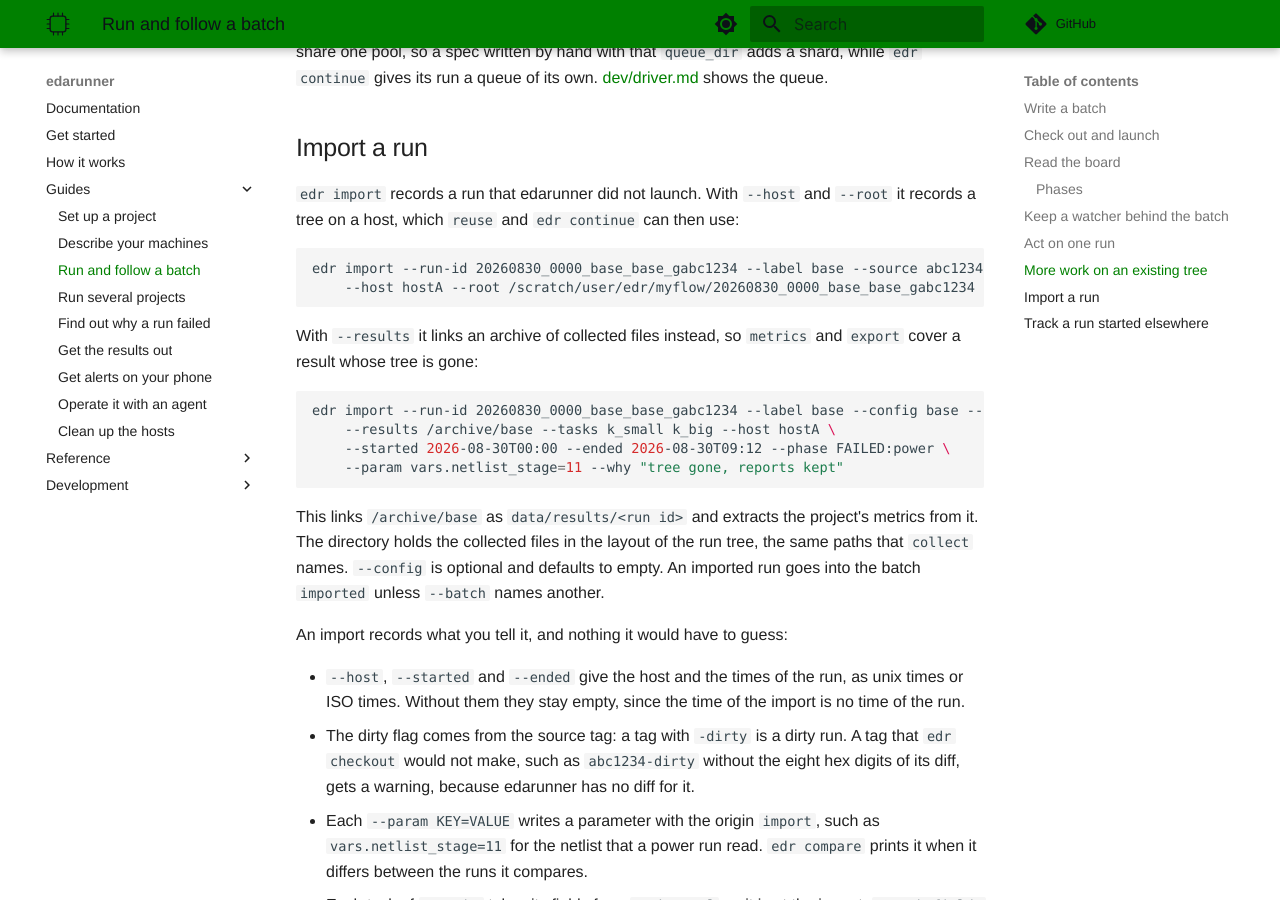
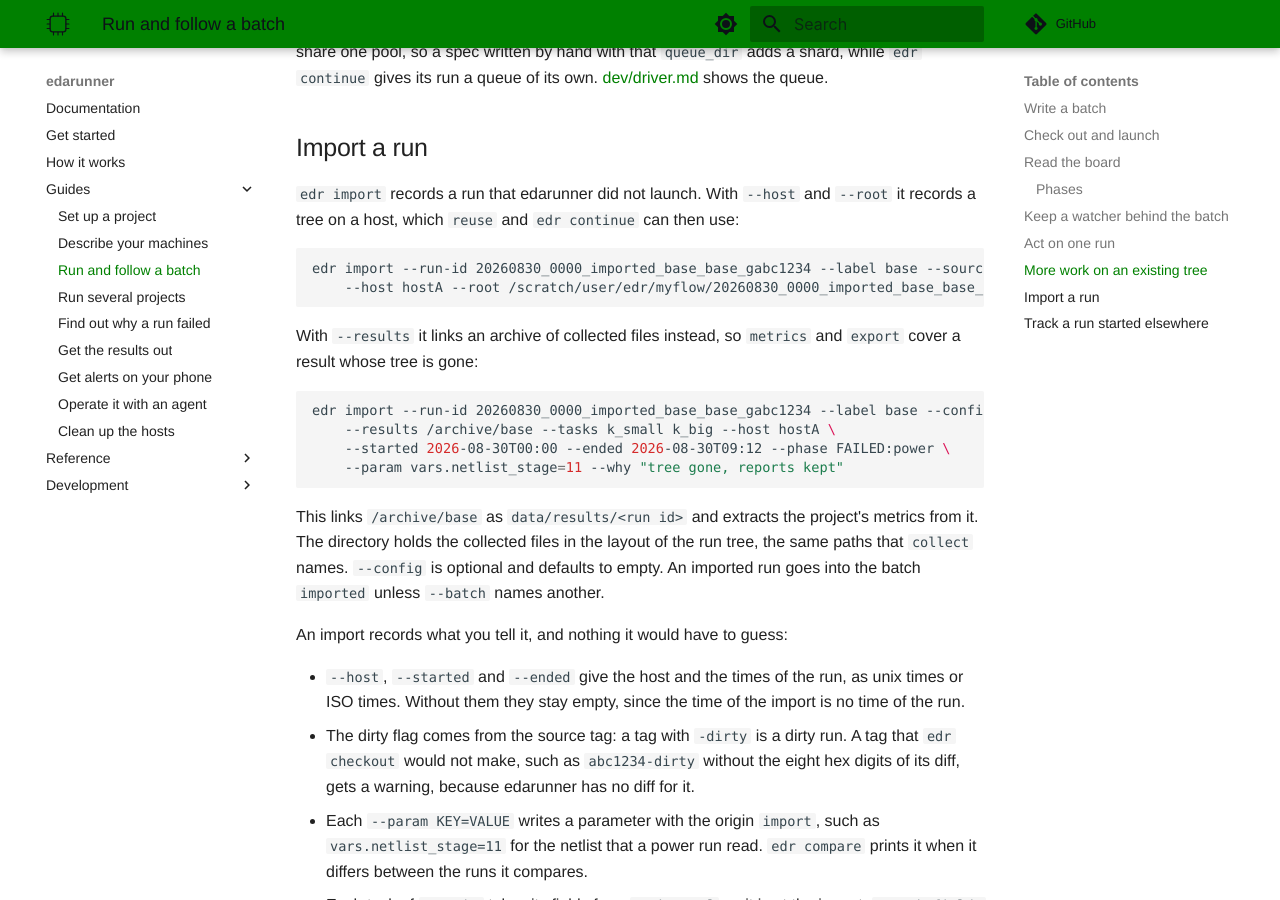
Before and after one commit to lionnus/edarunner, an MkDocs documentation site: the page built from docs/guides/run.md, in a window 1280 px wide and 900 px high, scrolled down 6601 px. Built offline with MkDocs 1.6.1 and Material for MkDocs 9.7.7, drawn with Linux system fonts in a browser that asks for light colours; comment, search, counter and statistics services are not loaded.

Commit message:
:memo: docs: Show the example run ids of the guides in the default form with the batch

````diff
--- a/docs/guides/run.md
+++ b/docs/guides/run.md
@@ -323,15 +323,15 @@ and `--root` it records a tree on a host, which `reuse` and
 `edr continue` can then use:
 
 ```sh
-edr import --run-id 20260830_0000_base_base_gabc1234 --label base --source abc1234 \
-    --host hostA --root /scratch/user/edr/myflow/20260830_0000_base_base_gabc1234
+edr import --run-id 20260830_0000_imported_base_base_gabc1234 --label base --source abc1234 \
+    --host hostA --root /scratch/user/edr/myflow/20260830_0000_imported_base_base_gabc1234
 ```
 
 With `--results` it links an archive of collected files instead, so
 `metrics` and `export` cover a result whose tree is gone:
 
 ```sh
-edr import --run-id 20260830_0000_base_base_gabc1234 --label base --config base --source abc1234 \
+edr import --run-id 20260830_0000_imported_base_base_gabc1234 --label base --config base --source abc1234 \
     --results /archive/base --tasks k_small k_big --host hostA \
     --started 2026-08-30T00:00 --ended 2026-08-30T09:12 --phase FAILED:power \
     --param vars.netlist_stage=11 --why "tree gone, reports kept"
````
Also changed, not shown: docs/guides/alerts.md (+5 -5 lines), docs/guides/results.md (+6 -6 lines).
